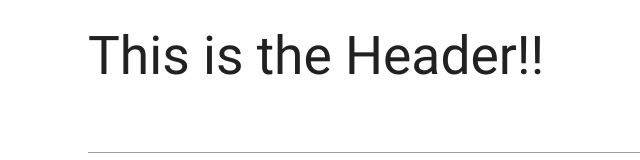
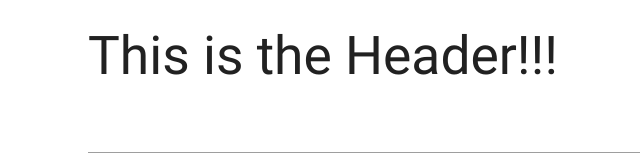
Before and after one commit to tavoasenjo/PSG, a React (Create React App) app in the folder client/: page / in a window 1280 px wide. Shown: the top 160 px of the page, without its empty margins (104-744 px from the left). Built offline with nearby package versions, Linux system fonts and the light colour scheme.

Commit message:
react-router-dom 2

```diff
--- a/client/src/components/Header.js
+++ b/client/src/components/Header.js
@@ -6,7 +6,7 @@ class Header extends React.Component {
 	render() {
 		return (
 			<div>
-				<h2>This is the Header!!</h2>
+				<h2>This is the Header!!!</h2>
 			</div>
 		);
 	}
```
